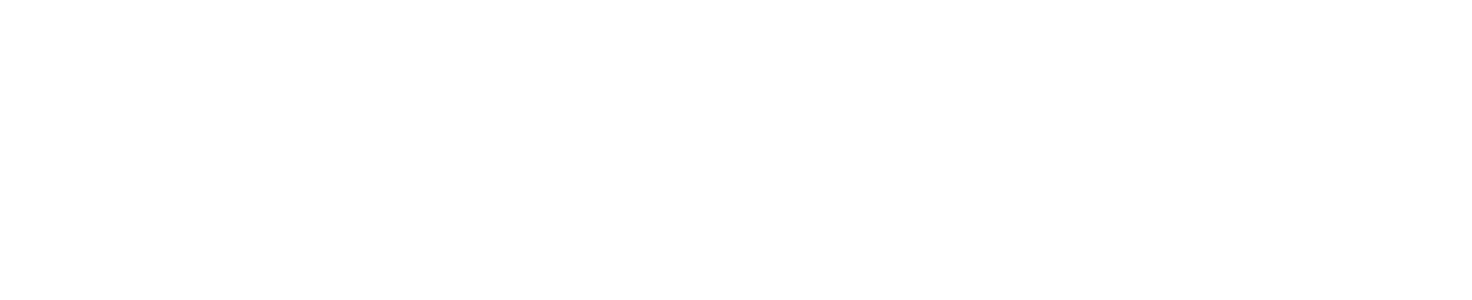
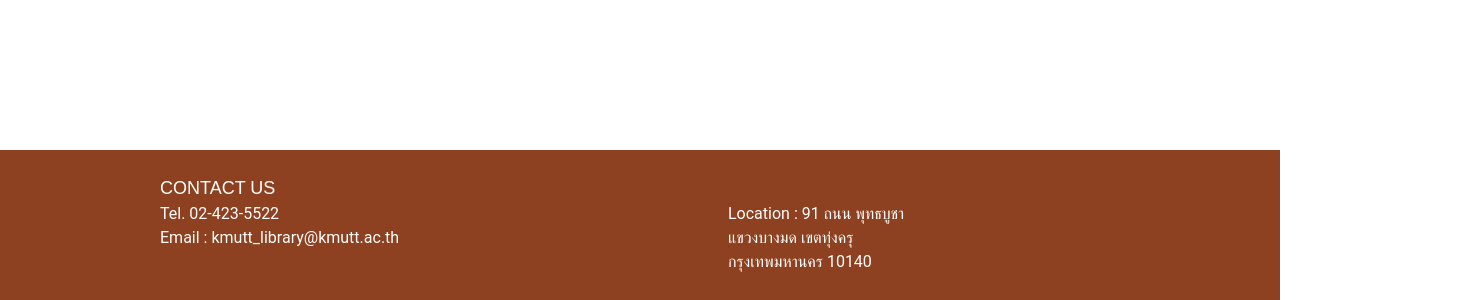
Before and after one commit to PPHamster/kmutt-library, a React (Vite) app in the folder apps/frontend/: page /event in a window 1280 px wide. Before the commit this address had no page. Shown: the part 694-994 px from the top of the page, 1472 px wide, since content can reach past the window. Before the commit the page ends 800 px from the top, so only its background shows below. Built offline with nearby package versions, Linux system fonts and the light colour scheme.

Commit message:
event more

```diff
--- a/apps/frontend/src/App.jsx
+++ b/apps/frontend/src/App.jsx
@@ -1,11 +1,13 @@
 import { BrowserRouter, Routes, Route } from 'react-router-dom';
 import { HomePage } from '@/pages/HomePage';
+import { EventPage } from './pages/EventPage';
 
 export const App = () => {
   return (
     <BrowserRouter basename='/'>
       <Routes>
         <Route path='/' element={ <HomePage /> } />
+        <Route path='/event' element={ <EventPage /> } />
       </Routes>
     </BrowserRouter>
   );
--- /dev/null
+++ b/apps/frontend/src/components/Event/JoinEvent.jsx
@@ -0,0 +1,11 @@
+import React from 'react'
+
+export default function JoinEvent() {
+    return (
+        <div className="flex flex-row w-full h-[700px] ml-[15vw] mt-[9rem]">
+            <div className="flex flex-col">
+                <h1 className='font-bold font-roboto text-5xl text-[#454545] ml-[30px]'>เข้าร่วมกิจกรรม</h1>
+            </div>
+        </div>
+    )
+}
--- a/apps/frontend/src/pages/EventPage.jsx
+++ b/apps/frontend/src/pages/EventPage.jsx
@@ -0,0 +1,32 @@
+import Navbar from "@/components/Navbar";
+import JoinEvent from "@/components/Event/JoinEvent";
+
+export const EventPage = () => {
+
+    return (
+        <>
+            <div>
+                <Navbar />
+                <JoinEvent />
+                <footer>
+                    <div className="flex flex-col w-full h-[150px] bg-[#8D4120] columns-2">
+                        <div className="mt-6 ml-40">
+                            <p className="font-semi-bold font-poppins text-white text-lg">CONTACT US</p>
+                            <div className="columns-2">
+                                <p className="font-regular font-roboto text-white text-md">
+                                    Tel. 02-423-5522 {<br />}
+                                    Email : kmutt_library@kmutt.ac.th
+                                </p>
+                                <p className="font-regular font-roboto text-white text-md">
+                                    Location : 91 ถนน พุทธบูชา {<br />}
+                                    แขวงบางมด เขตทุ่งครุ {<br />}
+                                    กรุงเทพมหานคร 10140
+                                </p>
+                            </div>
+                        </div>
+                    </div>
+                </footer>
+            </div>
+        </>
+    )
+};
```
Also changed, not shown: 1 other file (tests, documents, lock files or other folders).
